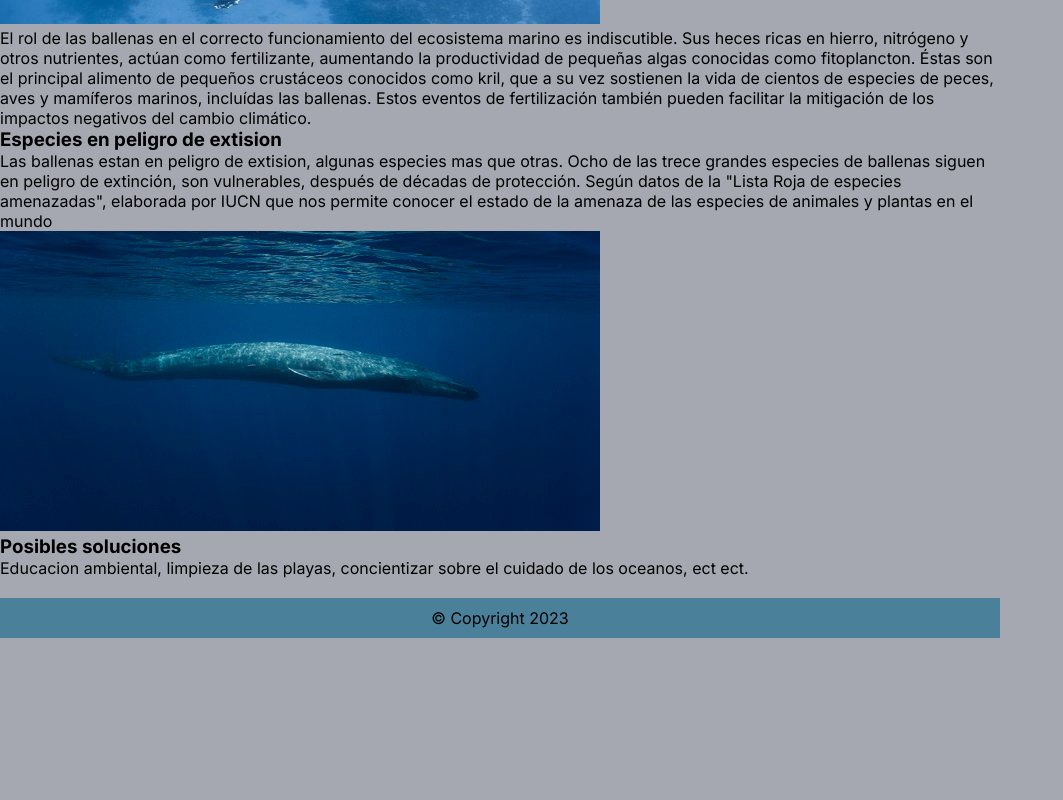
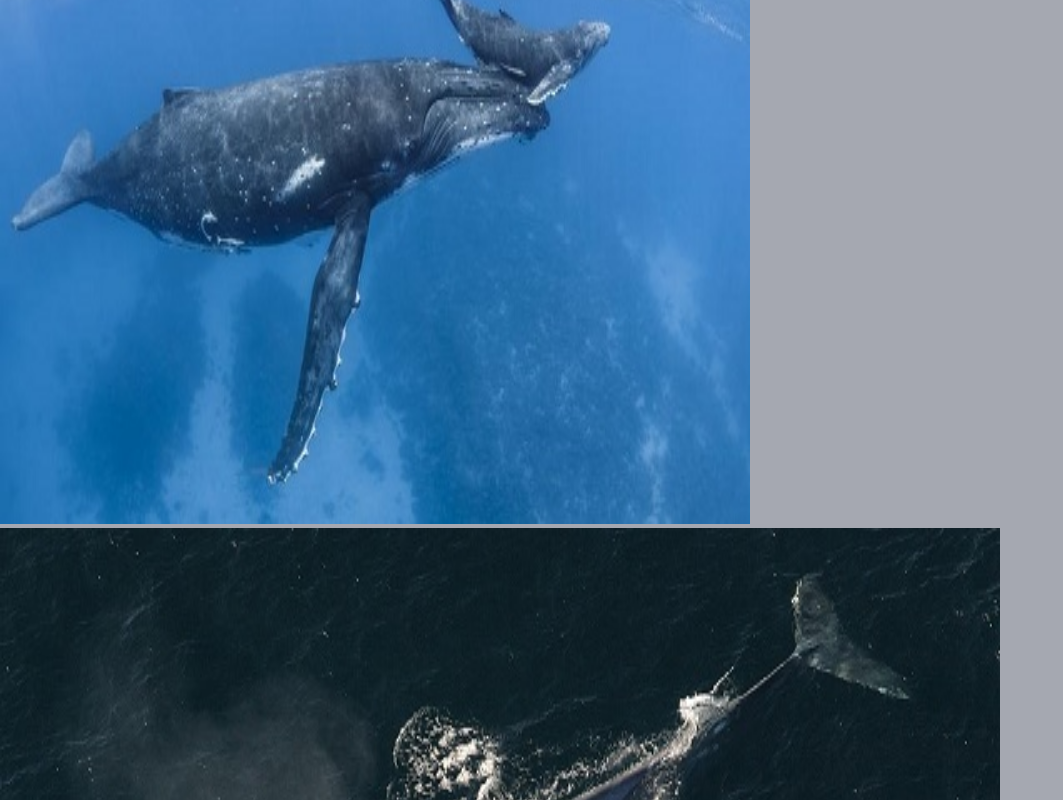
Before and after one commit to Agusramossegovia/trabajo-ballenas, a Next.js app: page /informacion in a window 1280 px wide. Shown: the part 480-1280 px from the top of the page, without its empty margins (0-1063 px from the left). Before the commit the page ends 1138 px from the top, so only its background shows below. Built offline with nearby package versions, Linux system fonts and the light colour scheme.

Commit message:
carousel:)

```diff
--- a/Componentes/footer.module.css
+++ b/Componentes/footer.css
@@ -1,7 +1,7 @@
 .footer{
     background-color: var(--celeste);
     max-width: 1000px;
-    margin: 20px auto;
-    padding: 10px 0;
+    margin: 10px auto;
+    padding: 8px 0;
     text-align: center;
 }
--- a/Componentes/footer.js
+++ b/Componentes/footer.js
@@ -1,8 +1,8 @@
-import styles from './footer.module.css'
+import './footer.css'
 
 export default function Footer (){
     return(
-         <footer className={styles.footer}>
+         <footer className="footer">
             &copy; Copyright 2023
          </footer>
     )
--- a/app/globals.css
+++ b/app/globals.css
@@ -10,6 +10,8 @@
   box-sizing: border-box;
   margin: 0;
   padding: 0;
+  justify-content: center;
+
 }
 
 body {
--- /dev/null
+++ b/app/informacion/Swiper.js
@@ -0,0 +1,35 @@
+'use client'
+
+import React from 'react'
+import { Swiper, SwiperSlide } from 'swiper/react';
+//import Slider from 'react-slick';
+import { Navigation, Pagination, Scrollbar, A11y } from 'swiper/modules';
+import { EffectFade } from 'swiper/modules';
+
+function Carousel() {
+  return (
+    <Swiper
+    modules={[Navigation, Pagination, Scrollbar, A11y, EffectFade]}
+    spaceBetween={50}
+    effect="fade"
+    slidesPerView={1}
+    navigation
+    pagination={{ clickable: true }}
+    scrollbar={{ draggable: true }}
+    >
+        <SwiperSlide>
+          <img src='../images/ballenaconbebe.jpg'alt="" style={{width: "75%", height:"100vh"}}/>
+        </SwiperSlide>
+        <SwiperSlide>
+          <img src='../images/ballenamusculus.jpg' alt="" style={{width: "100%", height:"100vh"}}/>
+        </SwiperSlide>
+        <SwiperSlide>
+          <img src='../images/ballenaorca.jpg' alt="" style={{width: "100%", height:"100vh"}}/>
+        </SwiperSlide>
+        <SwiperSlide>
+          <img src='../images/ballenasolitaria.jpg'alt="" style={{width: "100%", height:"100vh"}}/>
+        </SwiperSlide>
+    </Swiper>
+  );
+};
+export default Carousel
--- a/app/informacion/page.js
+++ b/app/informacion/page.js
@@ -1,4 +1,5 @@
 import './informacion.css'
+import Swiper from './Swiper'
 
 export default function Informacion () {
     return(
@@ -6,11 +7,10 @@ export default function Informacion () {
         <h1>Las ballenas</h1>
             <p>Las ballenas son los animales mas grandes que existen. Pertenencen a la comunidad de mamiferos marinos conocidos como cetáceos. No son peces porque tienen sangre caliente, respiran aire a traves de sus pulmones y dan a luz a crias vivas que se alimentan de leche maternas.
             </p>
-
-        <h2>¿Porque son tan importantes para el ambiente?</h2>
+                <h2>¿Porque son tan importantes para el ambiente?</h2>
             <p>Son fertilizadoras del océano, mitigadoras del cambio climático y promovedoras de biodiversidad
             <br/>
-            <img src='../images/ballenaconbebe.jpg'/>
+            <Swiper/>
             <br/>
             El rol de las ballenas en el correcto funcionamiento del ecosistema marino es indiscutible. Sus heces ricas en hierro, nitrógeno y otros nutrientes, actúan como fertilizante, aumentando la productividad de pequeñas algas conocidas como fitoplancton. Éstas son el principal alimento de pequeños crustáceos conocidos como kril, que a su vez sostienen la vida de cientos de especies de peces, aves y mamíferos marinos, incluídas las ballenas. Estos eventos de fertilización también pueden facilitar la mitigación de los impactos negativos del cambio climático.
             </p>
--- a/package.json
+++ b/package.json
@@ -12,9 +12,11 @@
     "@types/node": "20.4.8",
     "@types/react": "18.2.18",
     "@types/react-dom": "18.2.7",
-    "next": "13.4.12",
+    "next": "^13.4.13",
     "react": "18.2.0",
     "react-dom": "18.2.0",
+    "slick-carousel": "^1.8.1",
+    "swiper": "^10.1.0",
     "typescript": "5.1.6"
   }
 }
```
Also changed, not shown: app/contacto/page.js (+11 -11 lines), app/contacto/contacto.css (line endings or trailing spaces), 1 other file (tests, documents, lock files or other folders).
